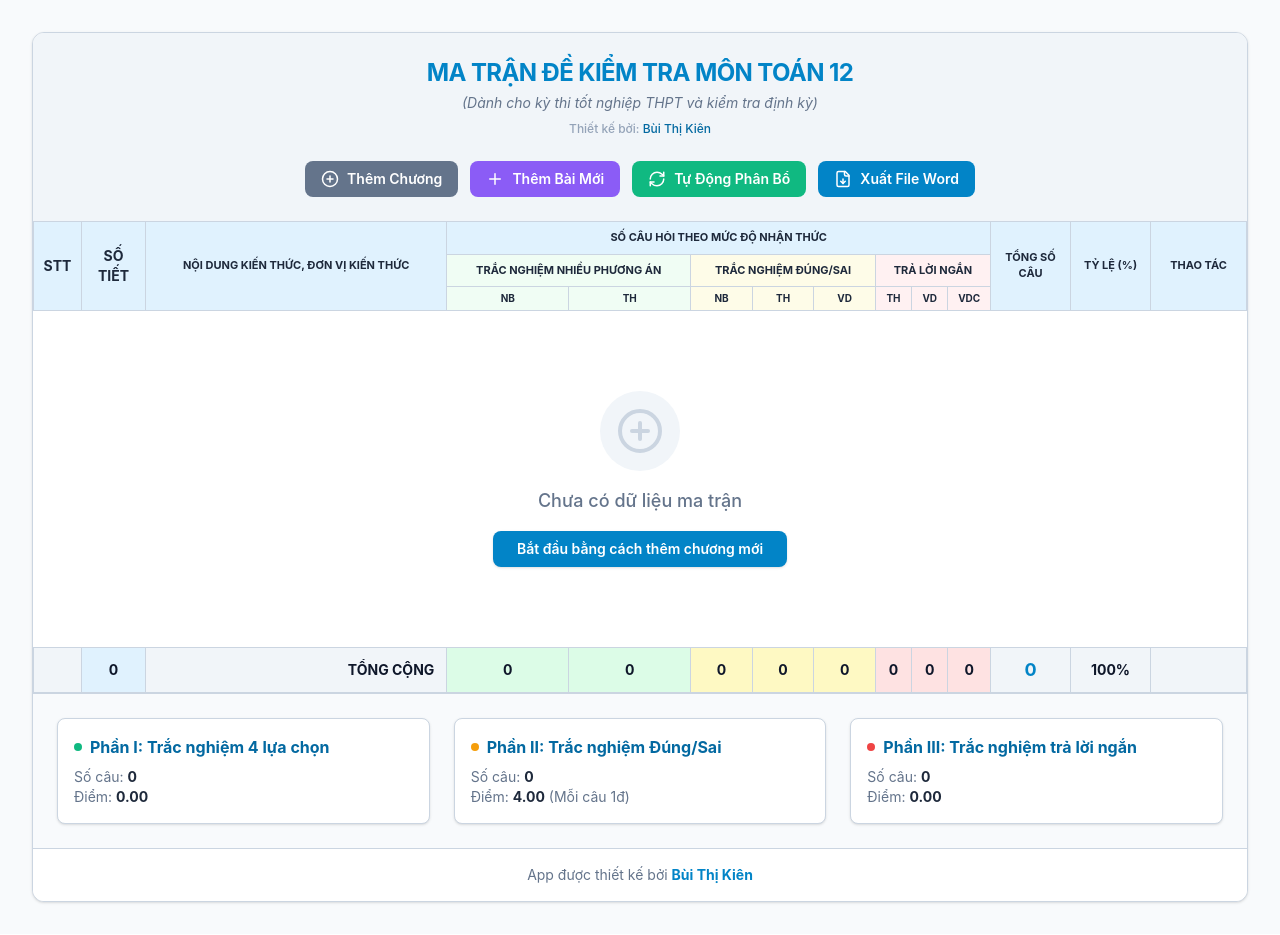
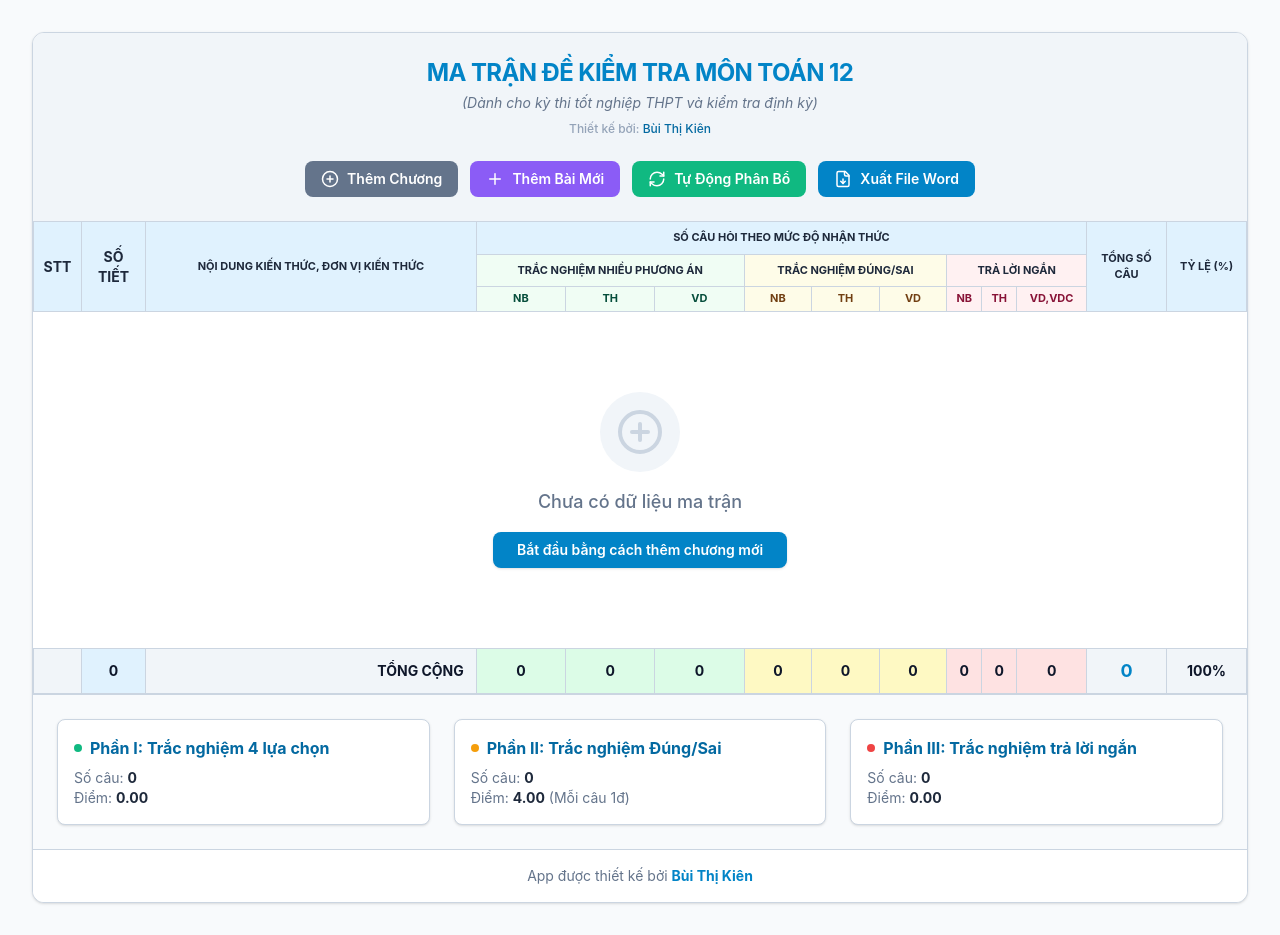
Before and after one commit to buihuusonkx-hash/matran12, a React (Vite) app: page / in a window 1280 px wide. Built offline with nearby package versions, Linux system fonts and the light colour scheme.

Commit message:
Add files via upload

```diff
--- a/src/App.tsx
+++ b/src/App.tsx
@@ -32,7 +32,7 @@ export default function App() {
 
   // Calculations
   const totals = useMemo(() => {
-    let mc_rec = 0, mc_und = 0;
+    let mc_rec = 0, mc_und = 0, mc_app = 0;
     let tf_rec = 0, tf_und = 0, tf_app = 0;
     let sa_und = 0, sa_app = 0, sa_adv = 0;
     let totalPeriods = 0;
@@ -41,6 +41,7 @@ export default function App() {
       g.items.forEach(i => {
         mc_rec += i.mc_recognition;
         mc_und += i.mc_understanding;
+        mc_app += i.mc_application;
         tf_rec += i.tf_recognition;
         tf_und += i.tf_understanding;
         tf_app += i.tf_application;
@@ -51,10 +52,10 @@ export default function App() {
       });
     });
 
-    const totalQuestions = mc_rec + mc_und + tf_rec + tf_und + tf_app + sa_und + sa_app + sa_adv;
+    const totalQuestions = mc_rec + mc_und + mc_app + tf_rec + tf_und + tf_app + sa_und + sa_app + sa_adv;
 
     return {
-      mc_rec, mc_und,
+      mc_rec, mc_und, mc_app,
       tf_rec, tf_und, tf_app,
       sa_und, sa_app, sa_adv,
       totalQuestions,
@@ -108,7 +109,7 @@ export default function App() {
       id: Math.random().toString(36).substr(2, 9),
       name,
       periods: 1,
-      mc_recognition: 0, mc_understanding: 0,
+      mc_recognition: 0, mc_understanding: 0, mc_application: 0,
       tf_recognition: 0, tf_understanding: 0, tf_application: 0,
       sa_understanding: 0, sa_application: 0, sa_advanced: 0
     };
@@ -125,9 +126,9 @@ export default function App() {
       return;
     }
 
-    // Standard distribution totals
+    // Standard distribution totals (Total 22 questions)
     const distribution = {
-      mc_rec: 8, mc_und: 4,
+      mc_rec: 8, mc_und: 2, mc_app: 2,
       tf_rec: 1, tf_und: 2, tf_app: 1,
       sa_und: 2, sa_app: 3, sa_adv: 1
     };
@@ -143,6 +144,7 @@ export default function App() {
           ...item,
           mc_recognition: Math.round(ratio * distribution.mc_rec),
           mc_understanding: Math.round(ratio * distribution.mc_und),
+          mc_application: Math.round(ratio * distribution.mc_app),
           tf_recognition: Math.round(ratio * distribution.tf_rec),
           tf_understanding: Math.round(ratio * distribution.tf_und),
           tf_application: Math.round(ratio * distribution.tf_app),
@@ -240,25 +242,25 @@ export default function App() {
                 <th rowSpan={3} className="border border-[#cbd5e1] bg-[#e0f2fe] p-2 w-12 font-bold">STT</th>
                 <th rowSpan={3} className="border border-[#cbd5e1] bg-[#e0f2fe] p-2 w-16 font-bold uppercase">Số tiết</th>
                 <th rowSpan={3} className="border border-[#cbd5e1] bg-[#e0f2fe] p-2 min-w-[250px] font-bold uppercase text-[11px]">Nội dung kiến thức, đơn vị kiến thức</th>
-                <th colSpan={8} className="border border-[#cbd5e1] bg-[#e0f2fe] p-2 font-bold uppercase text-[11px]">Số câu hỏi theo mức độ nhận thức</th>
+                <th colSpan={9} className="border border-[#cbd5e1] bg-[#e0f2fe] p-2 font-bold uppercase text-[11px]">Số câu hỏi theo mức độ nhận thức</th>
                 <th rowSpan={3} className="border border-[#cbd5e1] bg-[#e0f2fe] p-2 w-20 font-bold uppercase text-[11px]">Tổng số câu</th>
                 <th rowSpan={3} className="border border-[#cbd5e1] bg-[#e0f2fe] p-2 w-20 font-bold uppercase text-[11px]">Tỷ lệ (%)</th>
-                <th rowSpan={3} className="border border-[#cbd5e1] bg-[#e0f2fe] p-2 w-24 font-bold uppercase text-[11px]">Thao tác</th>
               </tr>
               <tr>
-                <th colSpan={2} className="border border-[#cbd5e1] bg-[#f0fdf4] p-2 font-bold uppercase text-[11px]">TRẮC NGHIỆM NHIỀU PHƯƠNG ÁN</th>
+                <th colSpan={3} className="border border-[#cbd5e1] bg-[#f0fdf4] p-2 font-bold uppercase text-[11px]">TRẮC NGHIỆM NHIỀU PHƯƠNG ÁN</th>
                 <th colSpan={3} className="border border-[#cbd5e1] bg-[#fefce8] p-2 font-bold uppercase text-[11px]">TRẮC NGHIỆM ĐÚNG/SAI</th>
                 <th colSpan={3} className="border border-[#cbd5e1] bg-[#fff1f2] p-2 font-bold uppercase text-[11px]">TRẢ LỜI NGẮN</th>
               </tr>
               <tr>
-                <th className="border border-[#cbd5e1] bg-[#f0fdf4] p-1 font-bold text-[10px]">NB</th>
-                <th className="border border-[#cbd5e1] bg-[#f0fdf4] p-1 font-bold text-[10px]">TH</th>
-                <th className="border border-[#cbd5e1] bg-[#fefce8] p-1 font-bold text-[10px]">NB</th>
-                <th className="border border-[#cbd5e1] bg-[#fefce8] p-1 font-bold text-[10px]">TH</th>
-                <th className="border border-[#cbd5e1] bg-[#fefce8] p-1 font-bold text-[10px]">VD</th>
-                <th className="border border-[#cbd5e1] bg-[#fff1f2] p-1 font-bold text-[10px]">TH</th>
-                <th className="border border-[#cbd5e1] bg-[#fff1f2] p-1 font-bold text-[10px]">VD</th>
-                <th className="border border-[#cbd5e1] bg-[#fff1f2] p-1 font-bold text-[10px]">VDC</th>
+                <th className="border border-[#cbd5e1] bg-[#f0fdf4] p-1 font-bold text-[#064e3b] text-[11px]">NB</th>
+                <th className="border border-[#cbd5e1] bg-[#f0fdf4] p-1 font-bold text-[#064e3b] text-[11px]">TH</th>
+                <th className="border border-[#cbd5e1] bg-[#f0fdf4] p-1 font-bold text-[#064e3b] text-[11px]">VD</th>
+                <th className="border border-[#cbd5e1] bg-[#fefce8] p-1 font-bold text-[#713f12] text-[11px]">NB</th>
+                <th className="border border-[#cbd5e1] bg-[#fefce8] p-1 font-bold text-[#713f12] text-[11px]">TH</th>
+                <th className="border border-[#cbd5e1] bg-[#fefce8] p-1 font-bold text-[#713f12] text-[11px]">VD</th>
+                <th className="border border-[#cbd5e1] bg-[#fff1f2] p-1 font-bold text-[#881337] text-[11px]">NB</th>
+                <th className="border border-[#cbd5e1] bg-[#fff1f2] p-1 font-bold text-[#881337] text-[11px]">TH</th>
+                <th className="border border-[#cbd5e1] bg-[#fff1f2] p-1 font-bold text-[#881337] text-[11px]">VD,VDC</th>
               </tr>
             </thead>
             <tbody>
@@ -290,42 +292,17 @@ export default function App() {
                     <td className="border border-[#cbd5e1] p-2 text-left uppercase text-[#0369a1]">
                       {group.name}
                     </td>
-                    <td colSpan={8} className="border border-[#cbd5e1] p-2"></td>
+                    <td colSpan={9} className="border border-[#cbd5e1] p-2"></td>
                     <td className="border border-[#cbd5e1] p-2 text-center">
-                      {group.items.reduce((acc, i) => acc + i.mc_recognition + i.mc_understanding + i.tf_recognition + i.tf_understanding + i.tf_application + i.sa_understanding + i.sa_application + i.sa_advanced, 0)}
+                      {group.items.reduce((acc, i) => acc + i.mc_recognition + i.mc_understanding + i.mc_application + i.tf_recognition + i.tf_understanding + i.tf_application + i.sa_understanding + i.sa_application + i.sa_advanced, 0)}
                     </td>
                     <td className="border border-[#cbd5e1] p-2 text-center">
-                      {((group.items.reduce((acc, i) => acc + i.mc_recognition + i.mc_understanding + i.tf_recognition + i.tf_understanding + i.tf_application + i.sa_understanding + i.sa_application + i.sa_advanced, 0) / (totals.totalQuestions || 1)) * 100).toFixed(1)}%
-                    </td>
-                    <td className="border border-[#cbd5e1] p-2">
-                      <div className="flex justify-center gap-2">
-                        <button
-                          onClick={() => setIsAddingItem(group.id)}
-                          className="flex items-center gap-1 px-2 py-1 text-xs bg-[#f5f3ff] text-[#8b5cf6] hover:bg-[#ede9fe] rounded transition-colors font-semibold"
-                          title="Thêm bài mới"
-                        >
-                          <Plus size={14} /> Thêm bài mới
-                        </button>
-                        <button
-                          onClick={() => setEditingGroup(group)}
-                          className="p-1 text-[#0284c7] hover:bg-[#f0f9ff] rounded transition-colors"
-                          title="Sửa tên chương"
-                        >
-                          <Edit2 size={16} />
-                        </button>
-                        <button
-                          onClick={() => handleDeleteGroup(group.id)}
-                          className="p-1 text-[#ef4444] hover:bg-[#fef2f2] rounded transition-colors"
-                          title="Xóa chương"
-                        >
-                          <Trash2 size={16} />
-                        </button>
-                      </div>
+                      {((group.items.reduce((acc, i) => acc + i.mc_recognition + i.mc_understanding + i.mc_application + i.tf_recognition + i.tf_understanding + i.tf_application + i.sa_understanding + i.sa_application + i.sa_advanced, 0) / (totals.totalQuestions || 1)) * 100).toFixed(1)}%
                     </td>
                   </tr>
                   {/* Items */}
                   {group.items.map((item, iIdx) => {
-                    const itemTotal = item.mc_recognition + item.mc_understanding + item.tf_recognition + item.tf_understanding + item.tf_application + item.sa_understanding + item.sa_application + item.sa_advanced;
+                    const itemTotal = item.mc_recognition + item.mc_understanding + item.mc_application + item.tf_recognition + item.tf_understanding + item.tf_application + item.sa_understanding + item.sa_application + item.sa_advanced;
                     return (
                       <tr key={item.id} className="hover:bg-[#f1f5f9] transition-colors">
                         <td className="border border-[#cbd5e1] p-2 text-center text-[#64748b]">{gIdx + 1}.{iIdx + 1}</td>
@@ -357,6 +334,15 @@ export default function App() {
                             min="0"
                             value={item.mc_understanding}
                             onChange={(e) => handleUpdateItem(group.id, item.id, 'mc_understanding', parseInt(e.target.value) || 0)}
+                            className="w-full bg-transparent text-center focus:outline-none font-semibold"
+                          />
+                        </td>
+                        <td className="border border-[#cbd5e1] p-1 bg-[#f0fdf4]">
+                          <input
+                            type="number"
+                            min="0"
+                            value={item.mc_application}
+                            onChange={(e) => handleUpdateItem(group.id, item.id, 'mc_application', parseInt(e.target.value) || 0)}
                             className="w-full bg-transparent text-center focus:outline-none font-semibold"
                           />
                         </td>
@@ -422,22 +408,6 @@ export default function App() {
                         <td className="border border-[#cbd5e1] p-2 text-center text-[#64748b]">
                           {((itemTotal / (totals.totalQuestions || 1)) * 100).toFixed(1)}%
                         </td>
-                        <td className="border border-[#cbd5e1] p-2">
-                          <div className="flex justify-center gap-2">
-                            <button
-                              onClick={() => setEditingItem({groupId: group.id, item})}
-                              className="p-1 text-[#0284c7] hover:bg-[#f0f9ff] rounded transition-colors"
-                            >
-                              <Edit2 size={14} />
-                            </button>
-                            <button
-                              onClick={() => handleDeleteItem(group.id, item.id)}
-                              className="p-1 text-[#ef4444] hover:bg-[#fef2f2] rounded transition-colors"
-                            >
-                              <Trash2 size={14} />
-                            </button>
-                          </div>
-                        </td>
                       </tr>
                     );
                   })}
@@ -451,6 +421,7 @@ export default function App() {
                 <td className="border border-[#cbd5e1] p-3 text-right uppercase">Tổng cộng</td>
                 <td className="border border-[#cbd5e1] p-2 text-center bg-[#dcfce7]">{totals.mc_rec}</td>
                 <td className="border border-[#cbd5e1] p-2 text-center bg-[#dcfce7]">{totals.mc_und}</td>
+                <td className="border border-[#cbd5e1] p-2 text-center bg-[#dcfce7]">{totals.mc_app}</td>
                 <td className="border border-[#cbd5e1] p-2 text-center bg-[#fef9c3]">{totals.tf_rec}</td>
                 <td className="border border-[#cbd5e1] p-2 text-center bg-[#fef9c3]">{totals.tf_und}</td>
                 <td className="border border-[#cbd5e1] p-2 text-center bg-[#fef9c3]">{totals.tf_app}</td>
@@ -459,7 +430,6 @@ export default function App() {
                 <td className="border border-[#cbd5e1] p-2 text-center bg-[#fee2e2]">{totals.sa_adv}</td>
                 <td className="border border-[#cbd5e1] p-2 text-center text-[#0284c7] text-lg">{totals.totalQuestions}</td>
                 <td className="border border-[#cbd5e1] p-2 text-center">100%</td>
-                <td className="border border-[#cbd5e1] p-2"></td>
               </tr>
             </tfoot>
           </table>
--- a/src/types.ts
+++ b/src/types.ts
@@ -15,9 +15,10 @@ export interface MatrixItem {
   id: string;
   name: string;
   periods: number;
-  // Part I: Multiple Choice (Recognition, Understanding)
+  // Part I: Multiple Choice (Recognition, Understanding, Application)
   mc_recognition: number;
   mc_understanding: number;
+  mc_application: number;
   // Part II: True/False (Recognition, Understanding, Application)
   tf_recognition: number;
   tf_understanding: number;
```
